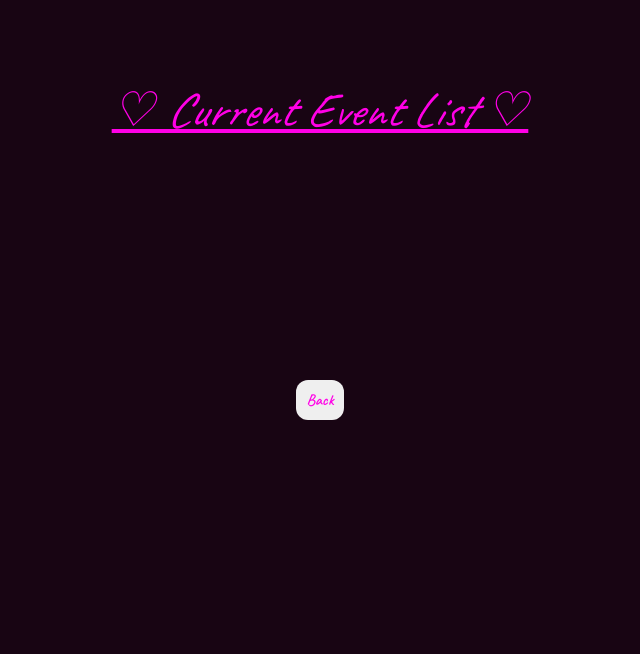
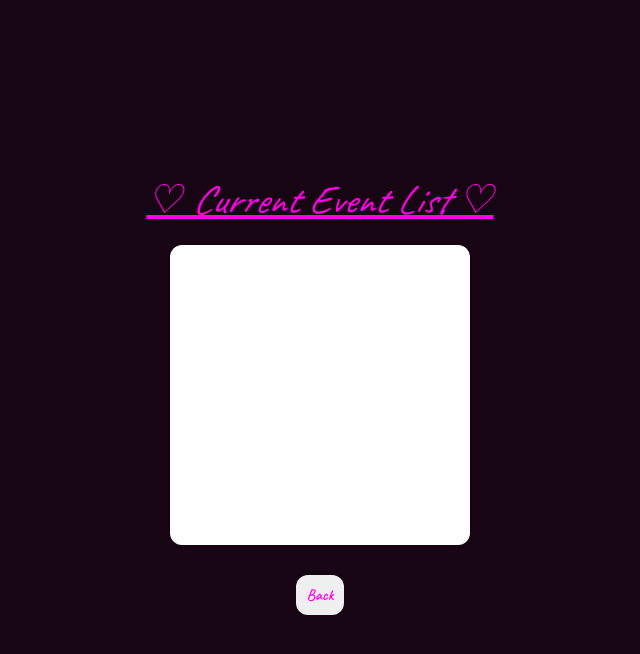
Before and after one commit to Sergyyyyy/ItineraryPlanner, a React (Vite) app in the folder ItineraryPlanner/: page / in a window 1280 px wide. Both pictures are taken after a click on the button "Download". Shown: the top 654 px of the page, without its empty margins (320-960 px from the left). Built offline with nearby package versions, Linux system fonts and the light colour scheme.

Commit message:
Added style for Print.jsx

```diff
--- a/ItineraryPlanner/src/index.css
+++ b/ItineraryPlanner/src/index.css
@@ -18,7 +18,8 @@ body {
   align-items: center;
   justify-content: center;
 
-  height: 100vh;
+  min-height: 100vh;
+  height: auto;
 }
 
 .form-container {
@@ -27,19 +28,20 @@ body {
   align-items: center;
   justify-content: center;
 
-  height: 100vh;
+  min-height: 100vh;
+  height: auto;
 }
 
 .form-top-container {
-  font-size: 3rem;
+  font-size: 2.5rem;
   font-style: italic;
   text-decoration: underline;
   /* outline: 1px solid #fff; */
   align-self: center;
   justify-self: center;
 
-  position: absolute;
-  top: 80px;
+  /* position:fixed; */
+  top: 60px;
 }
 
 .form-mid-container {
@@ -49,6 +51,8 @@ body {
   justify-content: space-evenly;
 
   min-height: 350px;
+
+  margin: 20px 0px;
 }
 
 .form-btn-group {
@@ -81,12 +85,22 @@ body {
   background-color: #ebb9db;
 }
 
-.btn-container{
+.btn-container {
   padding-top: 30px;
   display: flex;
   align-items: center;
   justify-content: center;
   gap: 10px;
+}
+
+.btn-addEvent{
+  background-color: #882468;
+  color: #fff;
+}
+
+.btn-clearEvent{
+  background-color: #882468;
+  color: #fff;
 }
 
 .form-main-container {
@@ -130,7 +144,7 @@ body {
   box-shadow: 0px 5px 5px #b62f8b;
 }
 
-.input-container{
+.input-container {
   display: flex;
   flex-direction: column;
   justify-content: center;
@@ -138,9 +152,44 @@ body {
   gap: 20px;
 }
 
-.input-item{
+.input-item {
   display: flex;
   flex-direction: column;
   align-items: center;
   justify-content: center;
 }
+
+.event-list-container {
+  background-color: #fff;
+
+  font-size: 1.5rem;
+
+  padding: 20px;
+
+  margin: 20px 0px;
+
+  border-radius: 12px;
+
+  min-height: 300px;
+  min-width: 300px;
+
+  display: flex;
+  flex-direction: column;
+  align-items: center;
+  justify-content: flex-start;
+
+  border: none;
+  outline: none;
+  text-align: center;
+  padding: 10px;
+  transition: 0.4s ease-out;
+}
+
+.event-list-container:hover {
+  outline: solid 3px #ea4fb9;
+  box-shadow: 0px 5px 5px #b62f8b;
+}
+
+.event-list-item {
+  padding: 10px;
+}
```
